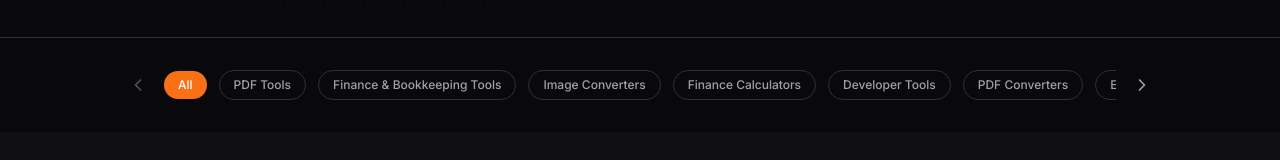
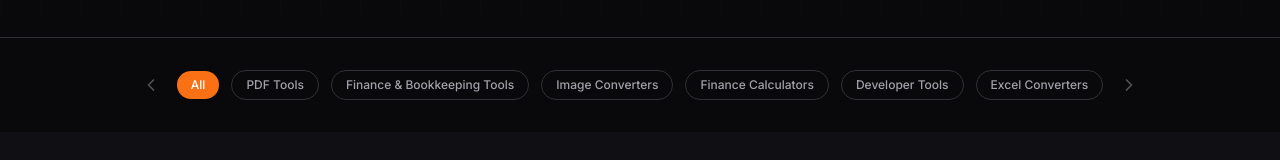
Before and after one commit to rajatsritech-cloud/StatementExtract, a Next.js app: page /convert in a window 1280 px wide. Shown: the part 409-569 px from the top of the page. Built offline with nearby package versions, Linux system fonts and the light colour scheme; no server answers.

Commit message:
UI changes

```diff
--- a/src/app/convert/page.tsx
+++ b/src/app/convert/page.tsx
@@ -232,36 +232,7 @@ const toolSections = [
             },
         ],
     },
-    // 6. PDF Converters - Coming Soon section
-    {
-        title: "PDF Converters",
-        description: "Extract and convert PDF content to editable formats",
-        icon: "FileText",
-        featured: false,
-        tools: [
-            {
-                title: "PDF to Excel",
-                description: "Extract data from PDF files into editable Excel spreadsheets. Fast and accurate.",
-                href: "#",
-                icon: "FileSpreadsheet",
-                badge: "Coming Soon",
-            },
-            {
-                title: "PDF to Word",
-                description: "Convert PDF documents to editable Word files while preserving formatting.",
-                href: "#",
-                icon: "FileText",
-                badge: "Coming Soon",
-            },
-            {
-                title: "PDF to PowerPoint",
-                description: "Transform PDF content into editable PowerPoint presentations.",
-                href: "#",
-                icon: "FileText",
-                badge: "Coming Soon",
-            },
-        ],
-    },
+
     // 7. Excel Converters - Coming Soon section
     {
         title: "Excel Converters",
```
